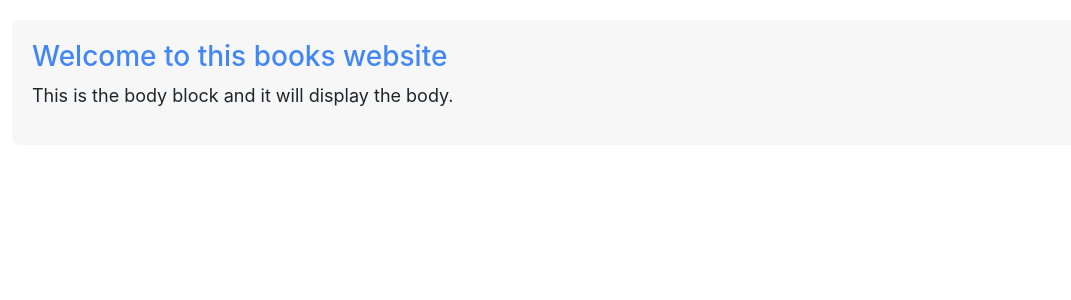
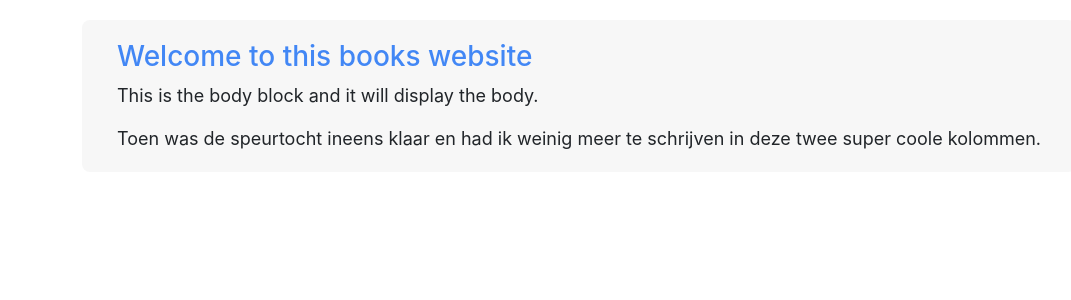
Before and after one commit to tomdevalk1997/project1, a Flask app: page /books in a window 1280 px wide. Shown: the part 136-436 px from the top of the page, without its empty margins (8-1079 px from the left). Run offline with Flask 2, Linux system fonts and the light colour scheme; some libraries are stand-ins or nearby versions.

Commit message:
Columns in layout.html

```diff
--- a/templates/layout.html
+++ b/templates/layout.html
@@ -24,10 +24,19 @@
             <button class="btn btn-outline-success my-2 my-sm-0" type="submit">Search</button>
           </form>
       </nav>
-  		<div class="pagina">
-  			<h3>{% block heading %} {% endblock %}</h3>
-        {% block body %}
-        {% endblock %}
-  		</div>
+      <div class="container">
+        <div class="row">
+          <div class="pagina">
+            <div class="col-sm">
+              <h3>{% block heading %} {% endblock %}</h3>
+              {% block body %}
+              {% endblock %}
+            </div>
+            <div class="col-sm">
+                Toen was de speurtocht ineens klaar en had ik weinig meer te schrijven in deze twee super coole kolommen.
+            </div>
+          </div>
+        </div>
+      </div>
     </body>
 </html>
```
